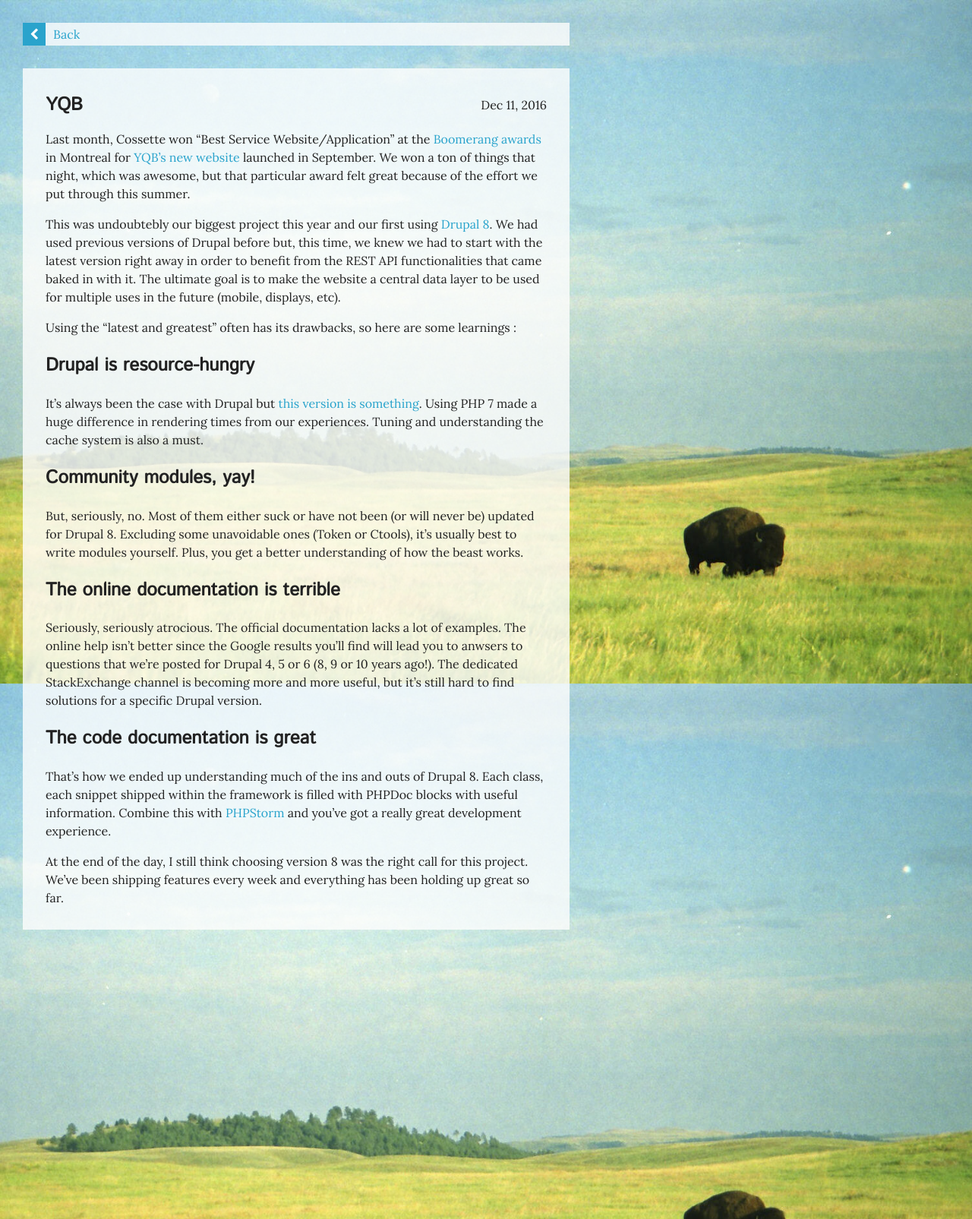
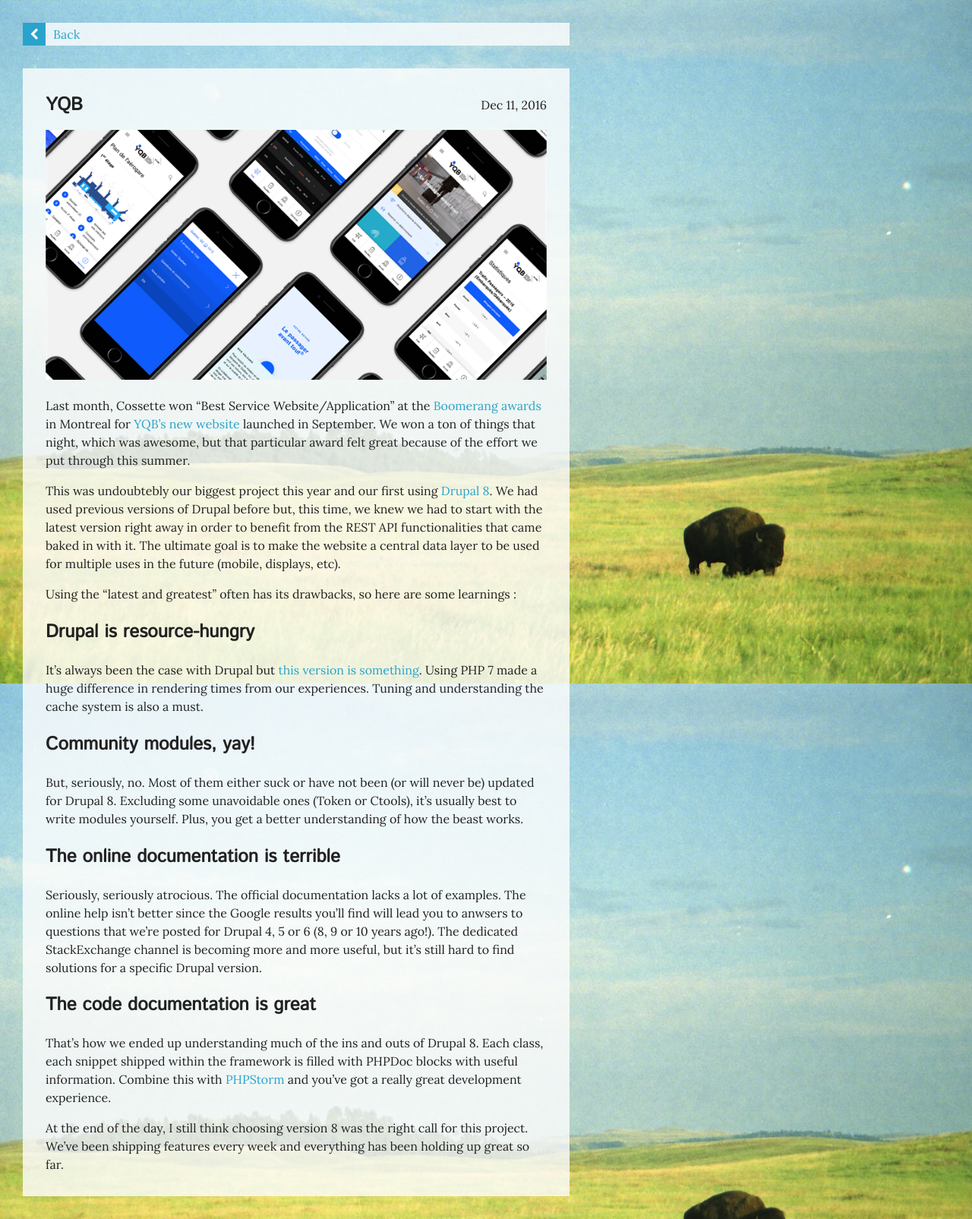
Before and after one commit to louisroy/louisroy.github.io, a Jekyll site: the page built from _posts/2016-11-29-yqb.md, in a window 1280 px wide. Shown: the whole page at 76% size. Built offline with Jekyll 4.4.1, drawn with Linux system fonts in a browser that asks for light colours; nearby versions of some CDN libraries; comment, search, counter and statistics services are not loaded.

Commit message:
yqb screenshot

```diff
--- a/_posts/2016-11-29-yqb.md
+++ b/_posts/2016-11-29-yqb.md
@@ -6,6 +6,8 @@
 - drupal
 - yqb
 ---
+
+![Screenshot]({{ site.url }}/assets/yqb.jpg)
 
 Last month, Cossette won "Best Service Website/Application" at the [Boomerang awards](http://concours.infopresse.com/boomerang/resultats) in Montreal for [YQB's new website](http://www.aeroportdequebec.com/) launched in September. We won a ton of things that night, which was awesome, but that particular award felt great because of the effort we put through this summer.
 
```
Also changed, not shown: assets/yqb.jpg (added).
